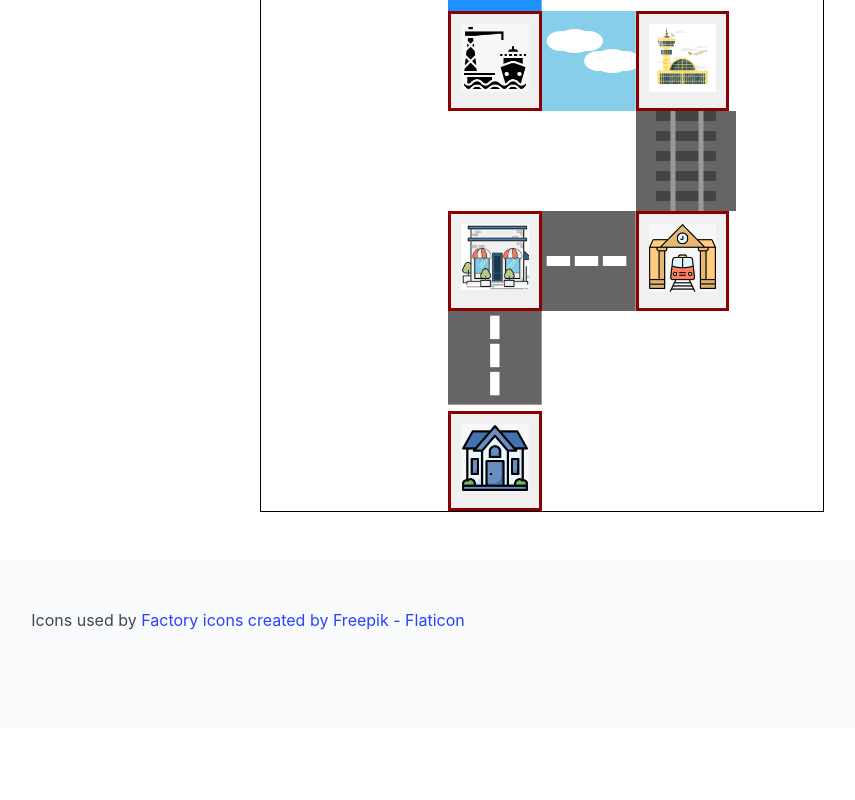
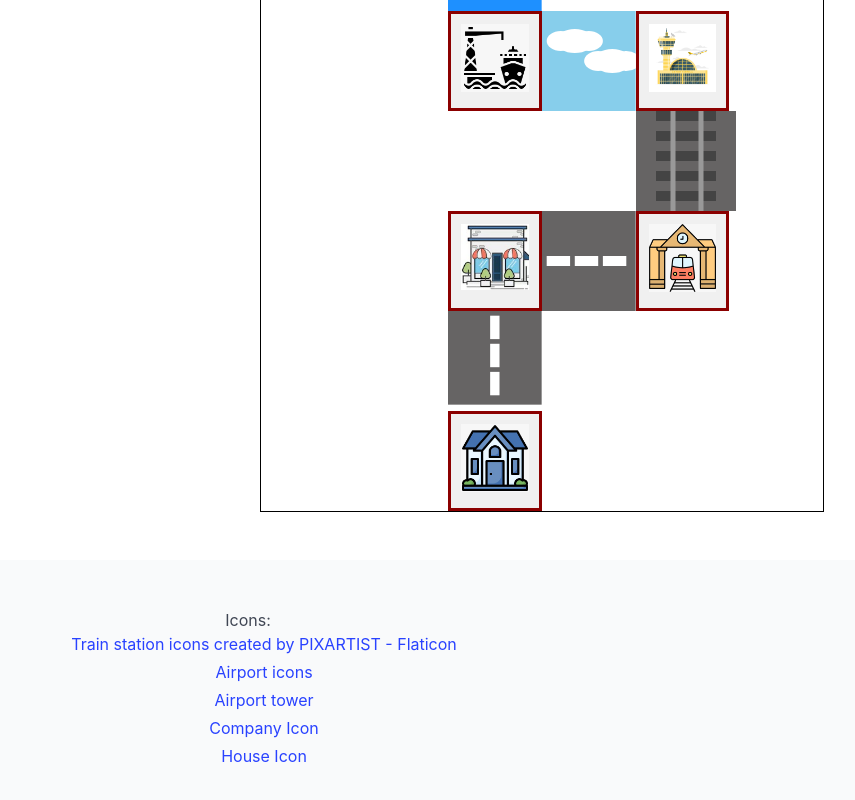
Before and after one commit to zelle7/supply-chain-guess-game, a React (Create React App) app: page / in a window 1280 px wide. Shown: the part 358-1158 px from the top of the page, without its empty margins (392-1247 px from the left). Before the commit the page ends 1086 px from the top, so only its background shows below. Built offline with nearby package versions, Linux system fonts and the light colour scheme.

Commit message:
Add icon cross links

```diff
--- a/src/App.js
+++ b/src/App.js
@@ -266,8 +266,16 @@ function App() {
             <footer className="footer">
                 <div className="content has-text-centered">
                     <p>
-                        Icons used by <a href="https://www.flaticon.com/free-icons/factory" title="factory icons">Factory
-                        icons created by Freepik - Flaticon</a>
+                        Icons:
+                        <ul style={{listStyleType: "none"}}>
+                            <li><a href="https://www.flaticon.com/free-icons/train-station" title="train station icons">Train
+                                station icons created by PIXARTIST - Flaticon</a></li>
+                            <li><a href="https://www.flaticon.com/free-icons/airport" title="airport icons">Airport icons</a></li>
+                            <li><a href="https://www.freepik.com/free-vector/airport-tower-concept-illustration_27638152.htm/" title="Freepik">Airport tower</a></li>
+                            <li><a href="https://www.freepik.com/premium-vector/beautiful-unique-logo-design-ecommerce-retail-company_275995371.htm#fromView=keyword&page=1&position=8&uuid=49019d76-2d29-4469-b464-118a7056b0f0" title="Freepik">Company Icon</a></li>
+                            <li><a href="https://www.freepik.com/premium-vector/https://de.freepik.com/icon/haus_5849126#fromView=keyword&page=1&position=74&uuid=989440b8-a3db-4113-81f8-5b133532ad96" title="Freepik">House Icon</a></li>
+                        </ul>
+
                     </p>
                 </div>
             </footer>
```
